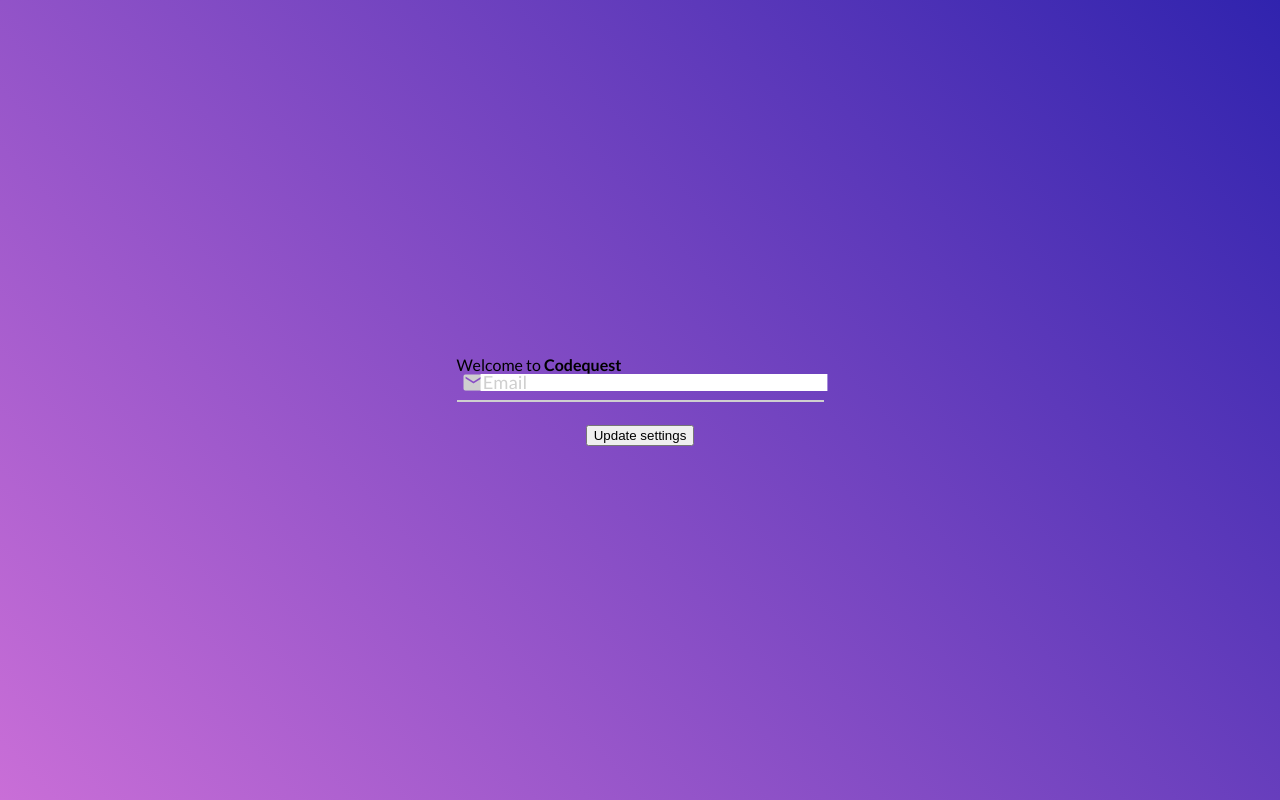
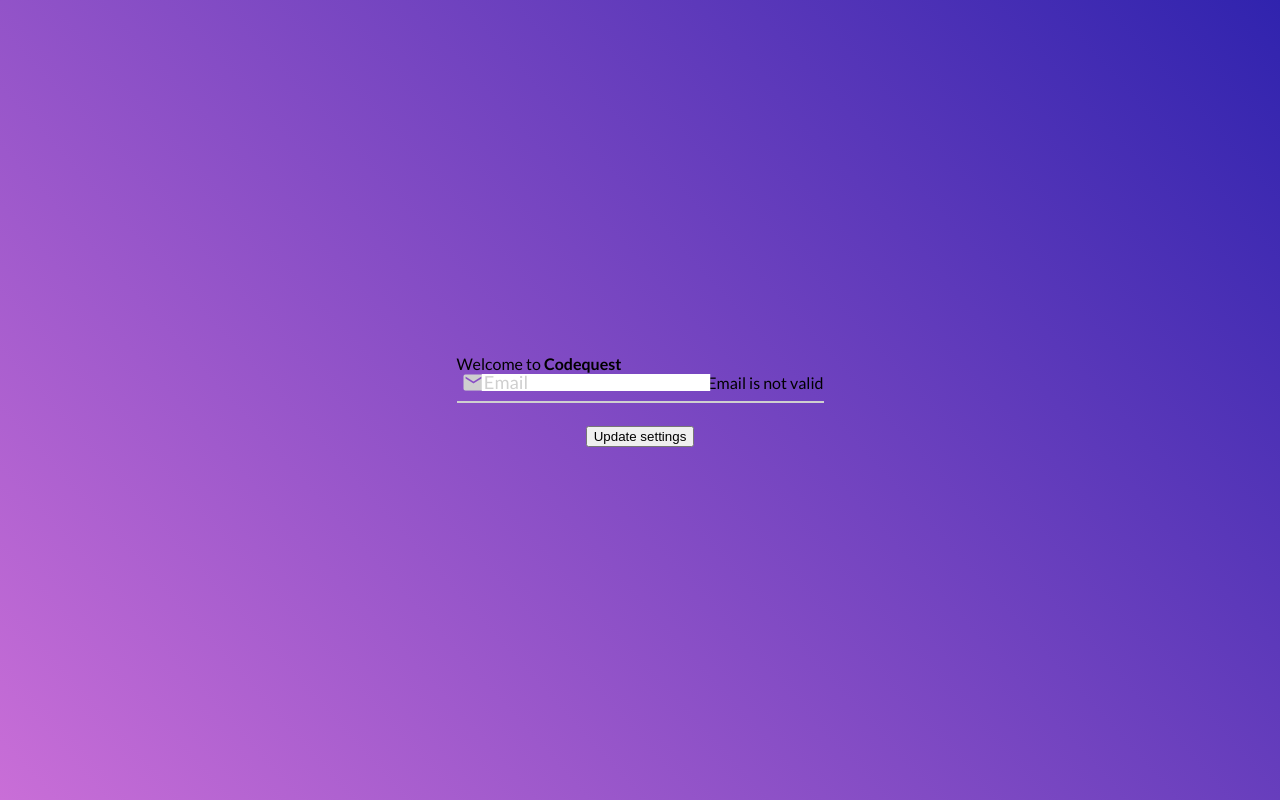
Before and after one commit to monika-stempniak/PsdAssignment, a website: page index.html in a window 1280 px wide. Drawn offline with Linux system fonts and the light colour scheme.

Commit message:
change class name from error-message for form-email-error, add innerHtml

```diff
--- a/index.html
+++ b/index.html
@@ -27,7 +27,7 @@
         <img class="form-email-icon" src="./dest/email-icon.png" alt="">
         <label for="email"></label>
         <input type="text" name="email" class="form-email-input" id="email" placeholder="Email">
-        <span class="error-message"></span>
+        <span class="form-email-error">Email is not valid</span>
       </div>
       <button type="submit" class="btn btn-submit">Update settings</button>
     </form>
```
